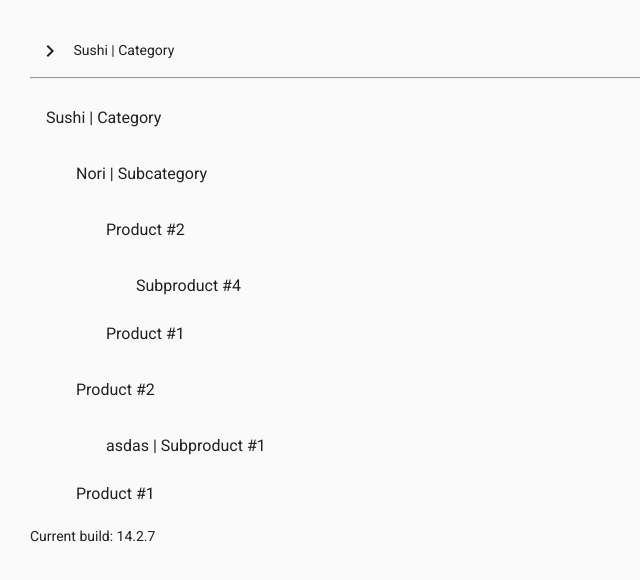
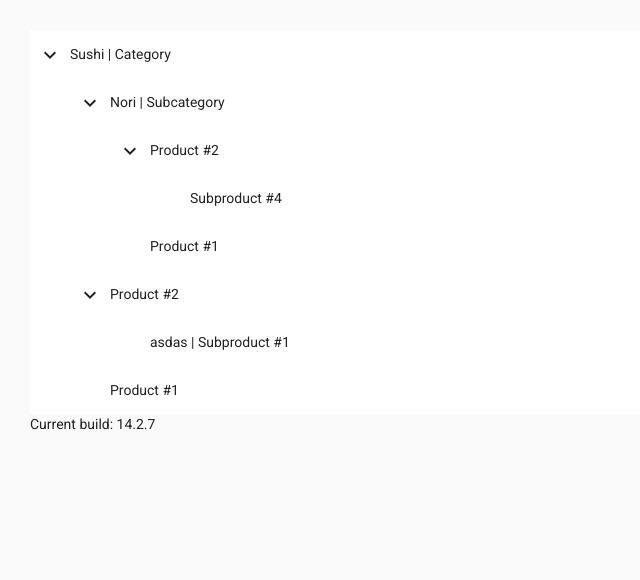
Before and after one commit to qbeeck/cjbvlw, an Angular app: page / in a window 1280 px wide. Shown: the top 580 px of the page, without its empty margins (0-640 px from the left). Built offline with nearby package versions, Linux system fonts and the light colour scheme.

Commit message:
save work idea

```diff
--- a/src/app/cdk-tree-nested-example.css
+++ b/src/app/cdk-tree-nested-example.css
@@ -1,25 +1,13 @@
-.example-tree-invisible {
-  display: none;
+.drop-above {
+  border-top: 10px solid #dddddd;
+  margin-top: -10px;
 }
 
-.example-tree ul,
-.example-tree li {
-  margin-top: 0;
-  margin-bottom: 0;
-  list-style-type: none;
-}
-.example-tree-node {
-  display: block;
+.drop-below {
+  border-bottom: 10px solid #dddddd;
+  margin-bottom: -10px;
 }
 
-.example-tree-node .example-tree-node {
-  padding-left: 40px;
+.drop-center {
+  background-color: #dddddd;
 }
-
-.cdk-drag-placeholder {
-  opacity: 0;
-}
-
-.cdk-drag-animating {
-  transition: transform 250ms cubic-bezier(0, 0, 0.2, 1);
-}
--- a/src/app/cdk-tree-nested-example.html
+++ b/src/app/cdk-tree-nested-example.html
@@ -1,77 +1,54 @@
-<cdk-tree cdkDropList [dataSource]="dataSource" [treeControl]="treeControl">
-  <cdk-nested-tree-node
-    cdkDrag
-    *cdkTreeNodeDef="let node"
-    class="example-tree-node"
+<mat-tree [dataSource]="dataSource" [treeControl]="treeControl">
+  <mat-tree-node
+    *matTreeNodeDef="let node"
+    matTreeNodeToggle
+    matTreeNodePadding
   >
     <button mat-icon-button disabled></button>
-    {{node.name}}
-  </cdk-nested-tree-node>
+    <span
+      class="checklist-leaf-node"
+      [ngClass]="{
+        'drop-above':
+          dragNodeExpandOverArea === 'above' && dragNodeExpandOverNode === node,
+        'drop-below':
+          dragNodeExpandOverArea === 'below' && dragNodeExpandOverNode === node,
+        'drop-center':
+          dragNodeExpandOverArea === 'center' && dragNodeExpandOverNode === node
+      }"
+      draggable="true"
+      (dragstart)="handleDragStart($event, node)"
+      (dragover)="handleDragOver($event, node)"
+      (drop)="handleDrop($event, node)"
+      (dragend)="handleDragEnd()"
+      >{{ node.item }}</span
+    >
+  </mat-tree-node>
 
-  <cdk-nested-tree-node
-    *cdkTreeNodeDef="let node; when: hasChild"
-    cdkDrag
-    class="example-tree-node"
-  >
-    <ng-container>
+  <mat-tree-node *matTreeNodeDef="let node; when: hasChild" matTreeNodePadding>
     <button
       mat-icon-button
-        [attr.aria-label]="'Toggle ' + node.name"
-        cdkTreeNodeToggle
-        [cdkTreeNodeToggleRecursive]="true"
+      matTreeNodeToggle
+      [attr.aria-label]="'toggle ' + node.filename"
     >
       <mat-icon class="mat-icon-rtl-mirror">
-          {{treeControl.isExpanded(node) ? 'expand_more' : 'chevron_right'}}
+        {{ treeControl.isExpanded(node) ? 'expand_more' : 'chevron_right' }}
       </mat-icon>
     </button>
-      {{node.name}}
-      <div [class.example-tree-invisible]="!treeControl.isExpanded(node)">
-        <ng-container cdkTreeNodeOutlet></ng-container>
-      </div>
-    </ng-container>
-  </cdk-nested-tree-node>
-</cdk-tree>
-
-<hr />
-
-<mat-list>
-  <ng-container *ngFor="let category of catalog">
-    <mat-list-item>{{ category.name }}</mat-list-item>
-
-    <mat-list style="margin-left: 30px">
-      <ng-container
-        *ngFor="let subCat of category.childrenItemCategories"
-        [ngTemplateOutlet]="subCategory"
-        [ngTemplateOutletContext]="{ $implicit: subCat }"
-      ></ng-container>
-
-      <ng-container
-        *ngFor="let prod of category.items"
-        [ngTemplateOutlet]="product"
-        [ngTemplateOutletContext]="{ $implicit: prod }"
-      ></ng-container>
-    </mat-list>
-  </ng-container>
-</mat-list>
-
-<ng-template #subCategory let-subCategory>
-  <mat-list-item>{{ subCategory.name }}</mat-list-item>
-
-  <mat-list style="margin-left: 30px">
-    <ng-container
-      *ngFor="let prod of subCategory.items"
-      [ngTemplateOutlet]="product"
-      [ngTemplateOutletContext]="{ $implicit: prod }"
-    ></ng-container>
-  </mat-list>
-</ng-template>
-
-<ng-template #product let-product>
-  <mat-list-item>{{ product.name }}</mat-list-item>
-
-  <mat-list style="margin-left: 30px">
-    <ng-container *ngFor="let subProduct of product.children">
-      <mat-list-item>{{ subProduct.name }}</mat-list-item>
-    </ng-container>
-  </mat-list>
-</ng-template>
+    <span
+      [ngClass]="{
+        'drop-above':
+          dragNodeExpandOverArea === 'above' && dragNodeExpandOverNode === node,
+        'drop-below':
+          dragNodeExpandOverArea === 'below' && dragNodeExpandOverNode === node,
+        'drop-center':
+          dragNodeExpandOverArea === 'center' && dragNodeExpandOverNode === node
+      }"
+      draggable="true"
+      (dragstart)="handleDragStart($event, node)"
+      (dragover)="handleDragOver($event, node)"
+      (drop)="handleDrop($event, node)"
+      (dragend)="handleDragEnd()"
+      >{{ node.item }}</span
+    >
+  </mat-tree-node>
+</mat-tree>
--- a/src/app/cdk-tree-nested-example.ts
+++ b/src/app/cdk-tree-nested-example.ts
@@ -1,168 +1,383 @@
-import { ArrayDataSource } from '@angular/cdk/collections';
-import { Component } from '@angular/core';
-import { NestedTreeControl } from '@angular/cdk/tree';
+import { FlatTreeControl } from '@angular/cdk/tree';
+import { Component, Injectable, ElementRef, ViewChild } from '@angular/core';
+import {
+  MatTreeFlatDataSource,
+  MatTreeFlattener,
+} from '@angular/material/tree';
+import { BehaviorSubject } from 'rxjs';
 
-interface Category {
-  id: number;
-  name: string;
-  order: number;
-  parentId: number | null;
-  childrenItemCategories: ItemCategory[];
-  items: Item[];
+export class TodoItemNode {
+  children: TodoItemNode[];
+  item: string;
 }
 
-interface ItemCategory {
-  id: number;
-  name: string;
-  order: number;
-  parentId: number | null;
-  items: Item[];
+export class TodoItemFlatNode {
+  item: string;
+  level: number;
+  expandable: boolean;
 }
 
-interface Item {
-  id: number;
-  itemCategoryId: number | null;
-  parentId: number | null;
-  name: string;
-  order: number;
-  children?: Item[];
+/**
+ * Checklist database, it can build a tree structured Json object.
+ * Each node in Json object represents a to-do item or a category.
+ * If a node is a category, it has children items and new items can be added under the category.
+ */
+@Injectable()
+export class ChecklistDatabase {
+  dataChange = new BehaviorSubject<TodoItemNode[]>([]);
+
+  get data(): TodoItemNode[] {
+    return this.dataChange.value;
   }
 
-const category: Category = {
+  constructor() {
+    this.initialize();
+  }
+
+  initialize() {
+    const data = [
+      {
         id: 15461,
-  name: 'Sushi | Category',
+        item: 'Sushi | Category',
         order: 1,
         parentId: null,
-  childrenItemCategories: [
+        frontType: 'category',
+        children: [
           {
             id: 15462,
-      name: 'Nori | Subcategory',
+            item: 'Nori | Subcategory',
             order: 1,
             parentId: 15461,
-      items: [
+            frontType: 'subCategory',
+            children: [
               {
                 id: 159863,
                 itemCategoryId: 15462,
+                item: 'Product #2',
+                order: 2,
                 parentId: null,
-          name: 'Product #2',
-          order: 2,
+                frontType: 'product',
                 children: [
                   {
                     id: 159864,
                     itemCategoryId: null,
+                    item: 'Subproduct #4',
+                    order: 3,
                     parentId: 159863,
-              name: 'Subproduct #4',
-              order: 3,
+                    frontType: 'subProduct',
                   },
                 ],
               },
               {
                 id: 159859,
                 itemCategoryId: 15462,
+                item: 'Product #1',
+                order: 1,
                 parentId: null,
-          name: 'Product #1',
-          order: 1,
+                frontType: 'product',
                 children: [],
               },
             ],
           },
-  ],
-  items: [
           {
             id: 159861,
             itemCategoryId: 15461,
+            item: 'Product #2',
+            order: 1,
             parentId: null,
-      name: 'Product #2',
-      order: 1,
+            frontType: 'product',
             children: [
               {
                 id: 159862,
                 itemCategoryId: null,
+                item: 'asdas | Subproduct #1',
+                order: 2,
                 parentId: 159861,
-          name: 'asdas | Subproduct #1',
-          order: 2,
+                frontType: 'subProduct',
               },
             ],
           },
           {
             id: 159860,
             itemCategoryId: 15461,
+            item: 'Product #1',
+            order: 2,
             parentId: null,
-      name: 'Product #1',
-      order: 2,
+            frontType: 'product',
             children: [],
           },
         ],
+      },
+    ];
+
+    this.dataChange.next(data as any);
+  }
+
+  /** Add an item to to-do list */
+  insertItem(parent: TodoItemNode, name: string): TodoItemNode {
+    if (!parent.children) {
+      parent.children = [];
+    }
+    const newItem = { item: name } as TodoItemNode;
+    parent.children.push(newItem);
+    this.dataChange.next(this.data);
+    return newItem;
+  }
+
+  insertItemAbove(node: TodoItemNode, name: string): TodoItemNode {
+    const parentNode = this.getParentFromNodes(node);
+    const newItem = { item: name } as TodoItemNode;
+    if (parentNode != null) {
+      parentNode.children.splice(parentNode.children.indexOf(node), 0, newItem);
+    } else {
+      this.data.splice(this.data.indexOf(node), 0, newItem);
+    }
+    this.dataChange.next(this.data);
+    return newItem;
+  }
+
+  insertItemBelow(node: TodoItemNode, name: string): TodoItemNode {
+    const parentNode = this.getParentFromNodes(node);
+    const newItem = { item: name } as TodoItemNode;
+    if (parentNode != null) {
+      parentNode.children.splice(
+        parentNode.children.indexOf(node) + 1,
+        0,
+        newItem
+      );
+    } else {
+      this.data.splice(this.data.indexOf(node) + 1, 0, newItem);
+    }
+    this.dataChange.next(this.data);
+    return newItem;
+  }
+
+  getParentFromNodes(node: TodoItemNode): TodoItemNode | null {
+    for (let i = 0; i < this.data.length; ++i) {
+      const currentRoot = this.data[i];
+      const parent = this.getParent(currentRoot, node);
+      if (parent != null) {
+        return parent;
+      }
+    }
+    return null;
+  }
+
+  getParent(
+    currentRoot: TodoItemNode,
+    node: TodoItemNode
+  ): TodoItemNode | null {
+    if (currentRoot.children && currentRoot.children.length > 0) {
+      for (let i = 0; i < currentRoot.children.length; ++i) {
+        const child = currentRoot.children[i];
+        if (child === node) {
+          return currentRoot;
+        } else if (child.children && child.children.length > 0) {
+          const parent = this.getParent(child, node);
+          if (parent != null) {
+            return parent;
+          }
+        }
+      }
+    }
+
+    return null;
+  }
+
+  deleteItem(node: TodoItemNode) {
+    this.deleteNode(this.data, node);
+    this.dataChange.next(this.data);
+  }
+
+  copyPasteItem(from: TodoItemNode, to: TodoItemNode): TodoItemNode {
+    const newItem = this.insertItem(to, from.item);
+    if (from.children) {
+      from.children.forEach((child) => {
+        this.copyPasteItem(child, newItem);
+      });
+    }
+    return newItem;
+  }
+
+  copyPasteItemAbove(from: TodoItemNode, to: TodoItemNode): TodoItemNode {
+    const newItem = this.insertItemAbove(to, from.item);
+    if (from.children) {
+      from.children.forEach((child) => {
+        this.copyPasteItem(child, newItem);
+      });
+    }
+    return newItem;
+  }
+
+  copyPasteItemBelow(from: TodoItemNode, to: TodoItemNode): TodoItemNode {
+    const newItem = this.insertItemBelow(to, from.item);
+    if (from.children) {
+      from.children.forEach((child) => {
+        this.copyPasteItem(child, newItem);
+      });
+    }
+    return newItem;
+  }
+
+  deleteNode(nodes: TodoItemNode[], nodeToDelete: TodoItemNode) {
+    const index = nodes.indexOf(nodeToDelete, 0);
+    if (index > -1) {
+      nodes.splice(index, 1);
+    } else {
+      nodes.forEach((node) => {
+        if (node.children && node.children.length > 0) {
+          this.deleteNode(node.children, nodeToDelete);
+        }
+      });
+    }
+  }
+}
+
+@Component({
+  selector: 'app-root',
+  templateUrl: './cdk-tree-nested-example.html',
+  styleUrls: ['./cdk-tree-nested-example.css'],
+  providers: [ChecklistDatabase],
+})
+export class CdkTreeNestedExample {
+  /** Map from flat node to nested node. This helps us finding the nested node to be modified */
+  flatNodeMap = new Map<TodoItemFlatNode, TodoItemNode>();
+
+  /** Map from nested node to flattened node. This helps us to keep the same object for selection */
+  nestedNodeMap = new Map<TodoItemNode, TodoItemFlatNode>();
+
+  treeControl: FlatTreeControl<TodoItemFlatNode>;
+
+  treeFlattener: MatTreeFlattener<TodoItemNode, TodoItemFlatNode>;
+
+  dataSource: MatTreeFlatDataSource<TodoItemNode, TodoItemFlatNode>;
+  /* Drag and drop */
+  dragNode: any;
+  dragNodeExpandOverWaitTimeMs = 300;
+  dragNodeExpandOverNode: any;
+  dragNodeExpandOverTime: number;
+  dragNodeExpandOverArea: string;
+  @ViewChild('emptyItem') emptyItem: ElementRef;
+
+  constructor(private database: ChecklistDatabase) {
+    this.treeFlattener = new MatTreeFlattener(
+      this.transformer,
+      this.getLevel,
+      this.isExpandable,
+      this.getChildren
+    );
+    this.treeControl = new FlatTreeControl<TodoItemFlatNode>(
+      this.getLevel,
+      this.isExpandable
+    );
+    this.dataSource = new MatTreeFlatDataSource(
+      this.treeControl,
+      this.treeFlattener
+    );
+
+    database.dataChange.subscribe((data) => {
+      this.dataSource.data = [];
+      this.dataSource.data = data;
+      this.treeControl.expandAll();
+    });
+  }
+
+  getLevel = (node: TodoItemFlatNode) => node.level;
+
+  isExpandable = (node: TodoItemFlatNode) => node.expandable;
+
+  getChildren = (node: TodoItemNode): TodoItemNode[] => node.children;
+
+  hasChild = (_: number, _nodeData: TodoItemFlatNode) => _nodeData.expandable;
+
+  /**
+   * Transformer to convert nested node to flat node. Record the nodes in maps for later use.
+   */
+  transformer = (node: TodoItemNode, level: number) => {
+    const existingNode = this.nestedNodeMap.get(node);
+    const flatNode =
+      existingNode && existingNode.item === node.item
+        ? existingNode
+        : new TodoItemFlatNode();
+    flatNode.item = node.item;
+    flatNode.level = level;
+    flatNode.expandable = node.children && node.children.length > 0;
+    (flatNode as any).frontType = (node as any).frontType;
+    this.flatNodeMap.set(flatNode, node);
+    this.nestedNodeMap.set(node, flatNode);
+    return flatNode;
   };
 
-const subProductMapper = (subProduct: Item) => {
-  const { id, itemCategoryId, name, order, parentId } = subProduct;
+  handleDragStart(event: any, node: any) {
+    this.dragNode = node;
+    this.treeControl.collapse(node);
+  }
 
-  return {
-    id,
-    itemCategoryId,
-    name,
-    order,
-    parentId,
-    frontType: 'subProduct',
-  };
-};
+  handleDragOver(event: any, node: any) {
+    event.preventDefault();
 
-const productMapper = (product: Item) => {
-  const { id, itemCategoryId, name, order, parentId, children } = product;
+    // Handle node expand
+    if (node === this.dragNodeExpandOverNode) {
+      if (this.dragNode !== node && !this.treeControl.isExpanded(node)) {
+        if (
+          new Date().getTime() - this.dragNodeExpandOverTime >
+          this.dragNodeExpandOverWaitTimeMs
+        ) {
+          this.treeControl.expand(node);
+        }
+      }
+    } else {
+      this.dragNodeExpandOverNode = node;
+      this.dragNodeExpandOverTime = new Date().getTime();
+    }
 
-  return {
-    id,
-    itemCategoryId,
-    name,
-    order,
-    parentId,
-    frontType: 'product',
-    ...(!!children && {
-      children: children.map((child) => subProductMapper(child)),
-    }),
-  };
-};
+    // Handle drag area
+    const percentageY = event.offsetY / event.target.clientHeight;
+    if (percentageY < 0.25) {
+      this.dragNodeExpandOverArea = 'above';
+    } else if (percentageY > 0.75) {
+      this.dragNodeExpandOverArea = 'below';
+    } else {
+      this.dragNodeExpandOverArea = 'center';
+    }
+  }
 
-const subCategoryMapper = (subCategory: ItemCategory) => {
-  const { id, name, order, parentId, items } = subCategory;
+  handleDrop(event: any, node: any) {
+    event.preventDefault();
 
-  return {
-    id,
-    name,
-    order,
-    parentId,
-    frontType: 'subCategory',
-    children: items.map((item) => productMapper(item)),
-  };
-};
+    console.log(node, this.dragNodeExpandOverArea);
+    if (node !== this.dragNode) {
+      let newItem: TodoItemNode;
+      if (this.dragNodeExpandOverArea === 'above') {
+        newItem = this.database.copyPasteItemAbove(
+          this.flatNodeMap.get(this.dragNode) as any,
+          this.flatNodeMap.get(node) as any
+        );
+      } else if (this.dragNodeExpandOverArea === 'below') {
+        newItem = this.database.copyPasteItemBelow(
+          this.flatNodeMap.get(this.dragNode) as any,
+          this.flatNodeMap.get(node) as any
+        );
+      } else {
+        newItem = this.database.copyPasteItem(
+          this.flatNodeMap.get(this.dragNode) as any,
+          this.flatNodeMap.get(node) as any
+        );
+      }
+      this.database.deleteItem(this.flatNodeMap.get(this.dragNode) as any);
+      this.treeControl.expandDescendants(
+        this.nestedNodeMap.get(newItem) as any
+      );
+    }
 
-const categroyMapper = (category: Category) => {
-  const { id, name, order, parentId, childrenItemCategories, items } = category;
+    this.dragNode = null;
+    this.dragNodeExpandOverNode = null;
+    this.dragNodeExpandOverTime = 0;
+  }
 
-  return {
-    id,
-    name,
-    order,
-    parentId,
-    frontType: 'category',
-    children: [
-      ...childrenItemCategories.map((item) => subCategoryMapper(item)),
-      ...items.map((item) => productMapper(item)),
-    ],
-  };
-};
-
-@Component({
-  selector: 'cdk-tree-nested-example',
-  templateUrl: 'cdk-tree-nested-example.html',
-  styleUrls: ['cdk-tree-nested-example.css'],
-})
-export class CdkTreeNestedExample {
-  treeControl = new NestedTreeControl<any>((node) => node.children);
-  dataSource = new ArrayDataSource([categroyMapper(category)]);
-  hasChild = (_: number, node: any) =>
-    !!node.children && node.children.length > 0;
-
-  catalog = [category];
+  handleDragEnd() {
+    this.dragNode = null;
+    this.dragNodeExpandOverNode = null;
+    this.dragNodeExpandOverTime = 0;
   }
+}
```
Also changed, not shown: src/index.html (+15 -8 lines). Lines whose indentation alone changed are shown as unchanged.
